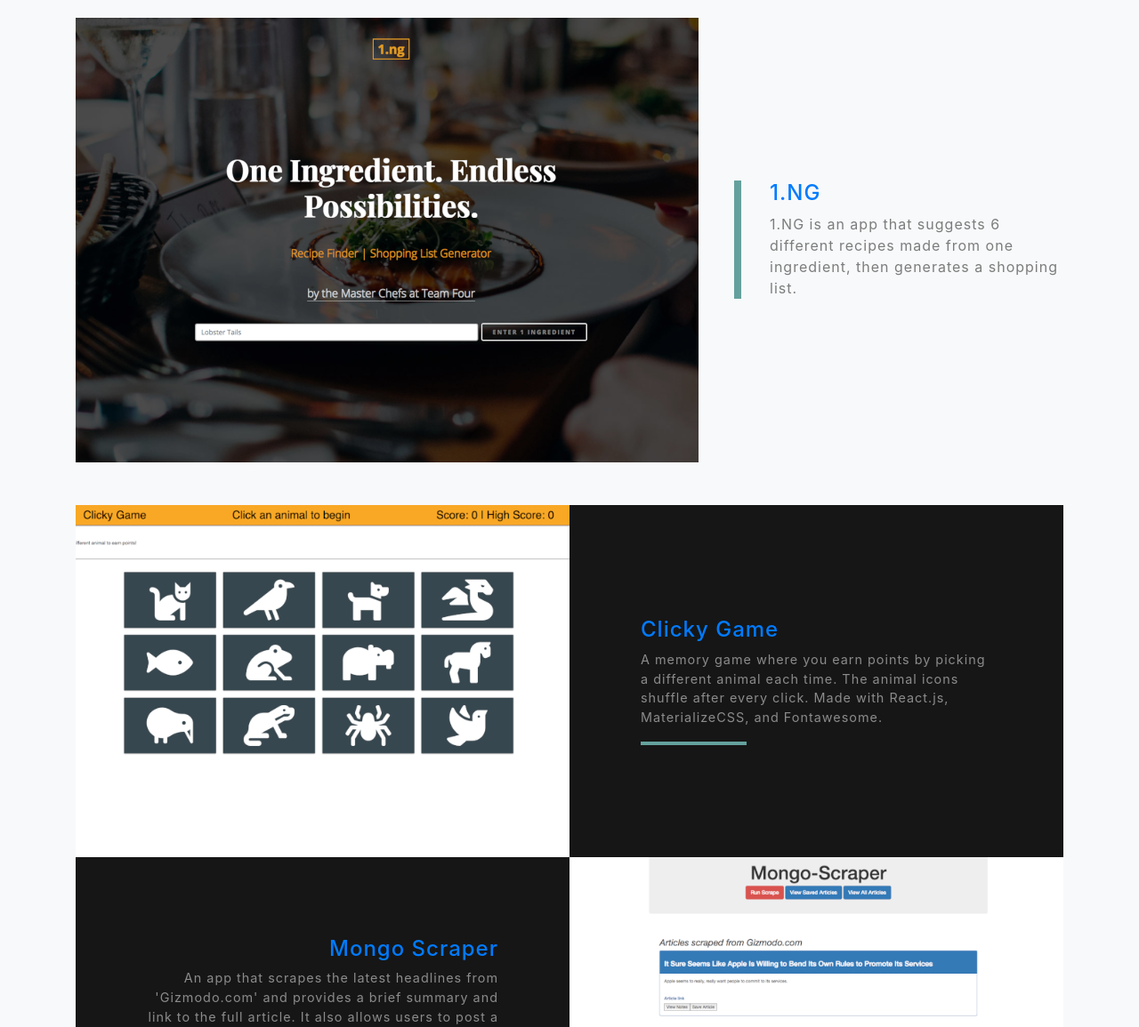
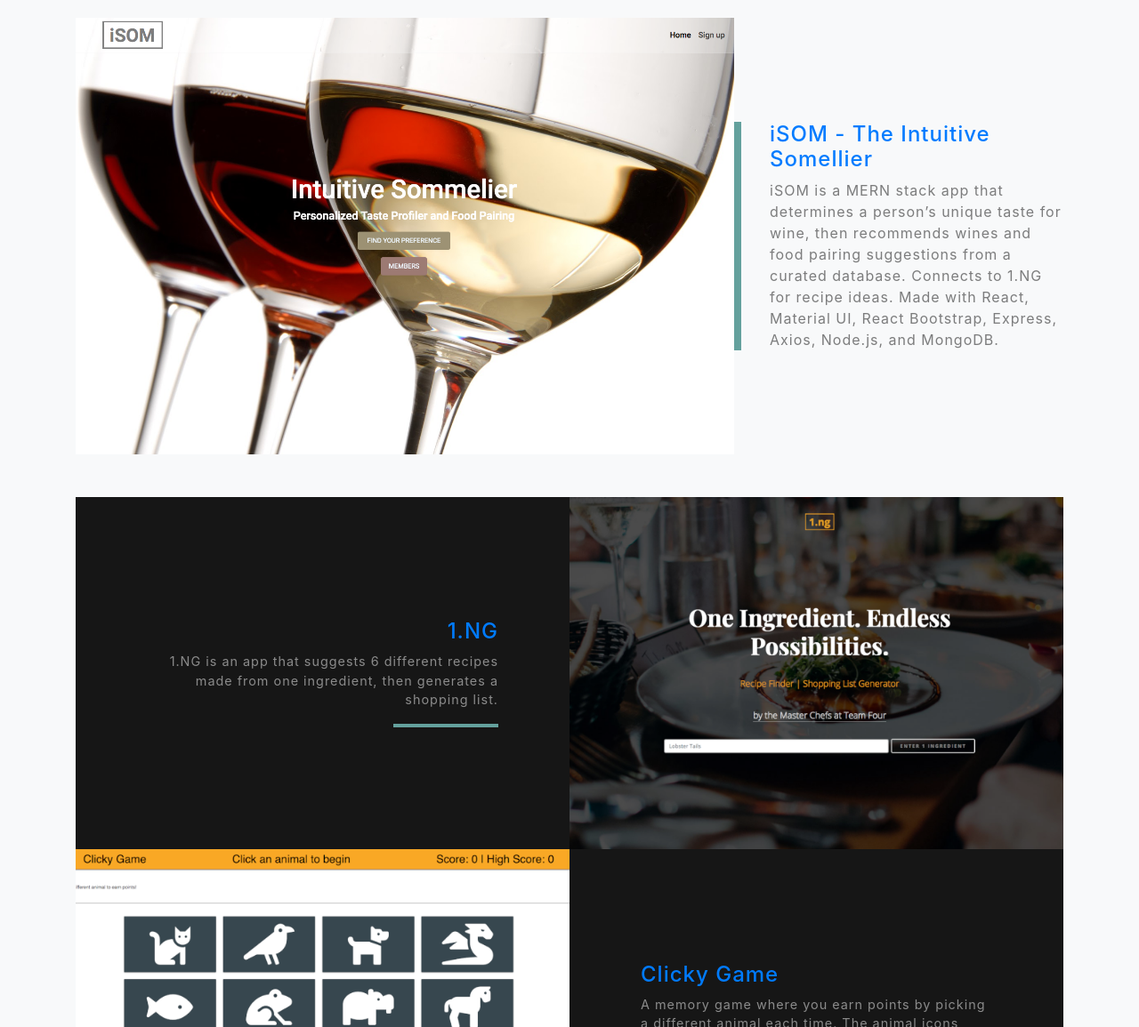
Before and after one commit to Gunnem/mk-portfolio, a website with bundled scripts: page index.html in a window 1280 px wide. Shown: the part 1820-2975 px from the top of the page at 89% size. Built offline with nearby package versions, Linux system fonts and the light colour scheme.

Commit message:
isom added

```diff
--- a/index.html
+++ b/index.html
@@ -94,18 +94,36 @@
         <!-- Featured Project Row -->
         <div class="row align-items-center no-gutters mb-4 mb-lg-5">
           <div class="col-xl-8 col-lg-7">
-            <img class="img-fluid mb-3 mb-lg-0" src="img/1ng.png" alt="">
+            <img class="img-fluid mb-3 mb-lg-0" src="img/isom.png" alt="">
           </div>
           <div class="col-xl-4 col-lg-5">
             <div class="featured-text text-center text-lg-left">
-              <h4><a href="https://morning-refuge-85247.herokuapp.com/">1.NG</a></h4>
-              <p class="text-black-50 mb-0">1.NG is an app that suggests 6 different recipes made from one ingredient, then generates a shopping list.</p>
+              <h4><a href="https://damp-ocean-60747.herokuapp.com/">iSOM - The Intuitive Somellier</a></h4>
+              <p class="text-black-50 mb-0">iSOM is a MERN stack app that determines a person’s unique taste for wine, then recommends wines and food pairing suggestions from a curated database. Connects to 1.NG for recipe ideas.  Made with React, Material UI, React Bootstrap, Express, Axios, Node.js, and MongoDB.</p>
             </div>
           </div>
         </div>
 
+        <!-- Project 1 Row -->
+        <div class="row justify-content-center no-gutters">
+          <div class="col-lg-6">
+            <img class="img-fluid" src="img/1ng.png" alt="">
+          </div>
+          <div class="col-lg-6 order-lg-first">
+            <div class="bg-black text-center h-100 project">
+              <div class="d-flex h-100">
+                 <div class="project-text w-100 my-auto text-center text-lg-right">
+                  <h4 class="text-white"><a href ="https://morning-refuge-85247.herokuapp.com/">1.NG</a></h4>
+                  <p class="mb-0 text-white-50">1.NG is an app that suggests 6 different recipes made from one ingredient, then generates a shopping list.</p>
+                  <hr class="d-none d-lg-block mb-0 mr-0">
+                </div>
+               </div>
+             </div>
+          </div>
+        </div>
 
-        <!-- Project One Row -->
+
+        <!-- Project 2 Row -->
         <div class="row justify-content-center no-gutters mb-5 mb-lg-0">
             <div class="col-lg-6">
               <img class="img-fluid" src="img/clickygame.png" alt="">
@@ -123,7 +141,7 @@
             </div>
           </div>
 
-          <!-- Project 2 Row -->
+          <!-- Project 3 Row -->
           <div class="row justify-content-center no-gutters">
             <div class="col-lg-6">
               <img class="img-fluid" src="img/mongoscraper.png" alt="">
@@ -141,7 +159,7 @@
             </div>
           </div>
 
-        <!-- Project One Row -->
+        <!-- Project 4 Row -->
         <div class="row justify-content-center no-gutters mb-5 mb-lg-0">
           <div class="col-lg-6">
             <img class="img-fluid" src="img/Trivia700x500.png" alt="">
@@ -159,7 +177,7 @@
           </div>
         </div>
 
-        <!-- Project 2 Row -->
+        <!-- Project 5 Row -->
         <div class="row justify-content-center no-gutters">
           <div class="col-lg-6">
             <img class="img-fluid" src="img/trainscheduler.png" alt="">
@@ -177,7 +195,7 @@
           </div>
         </div>
 
-        <!-- Project 3 Row -->
+        <!-- Project 6 Row -->
         <div class="row justify-content-center no-gutters mb-5 mb-lg-0">
           <div class="col-lg-6">
             <img class="img-fluid" src="img/food.png" alt="">
@@ -195,7 +213,7 @@
           </div>
         </div>
 
-        <!-- Project 4 Row -->
+        <!-- Project 7 Row -->
         <div class="row justify-content-center no-gutters">
           <div class="col-lg-6">
             <img class="img-fluid" src="img/starship1.png" alt="">
@@ -213,7 +231,7 @@
           </div>
         </div>
 
-         <!-- Project 5 Row -->
+         <!-- Project 8 Row -->
          <div class="row justify-content-center no-gutters mb-5 mb-lg-0">
           <div class="col-lg-6">
             <img class="img-fluid" src="img/giftastic.png" alt="">
@@ -233,7 +251,7 @@
 
 
 
-        <!-- Project 6 Row -->
+        <!-- Project 9 Row -->
         <div class="row justify-content-center no-gutters">
           <div class="col-lg-6">
             <img class="img-fluid" src="img/242idsa.jpg" alt="">
@@ -288,44 +306,6 @@
     <section class="contact-section bg-black">
       <div class="container">
 
-        <!-- <div class="row">
-
-          <div class="col-md-4 mb-3 mb-md-0">
-            <div class="card py-4 h-100">
-              <div class="card-body text-center">
-                <i class="fas fa-map-marked-alt text-primary mb-2"></i>
-                <h4 class="text-uppercase m-0">Address</h4>
-                <hr class="my-4">
-                <div class="small text-black-50">4923 Market Street, Orlando FL</div>
-              </div>
-            </div>
-          </div>
-
-          <div class="col-md-4 mb-3 mb-md-0">
-            <div class="card py-4 h-100">
-              <div class="card-body text-center">
-                <i class="fas fa-envelope text-primary mb-2"></i>
-                <h4 class="text-uppercase m-0">Email</h4>
-                <hr class="my-4">
-                <div class="small text-black-50">
-                  <a href="#">hello@yourdomain.com</a>
-                </div>
-              </div>
-            </div>
-          </div>
-
-          <div class="col-md-4 mb-3 mb-md-0">
-            <div class="card py-4 h-100">
-              <div class="card-body text-center">
-                <i class="fas fa-mobile-alt text-primary mb-2"></i>
-                <h4 class="text-uppercase m-0">Phone</h4>
-                <hr class="my-4">
-                <div class="small text-black-50">+1 (555) 902-8832</div>
-              </div>
-            </div>
-          </div>
-        </div> -->
-
         <div class="social d-flex justify-content-center">
           <a href="https://www.linkedin.com/in/matthewkimprofile" class="mx-2">
             <i class="fab fa-linkedin fa-3x"></i>
```
Also changed, not shown: img/isom.png (added), 2 other files.
